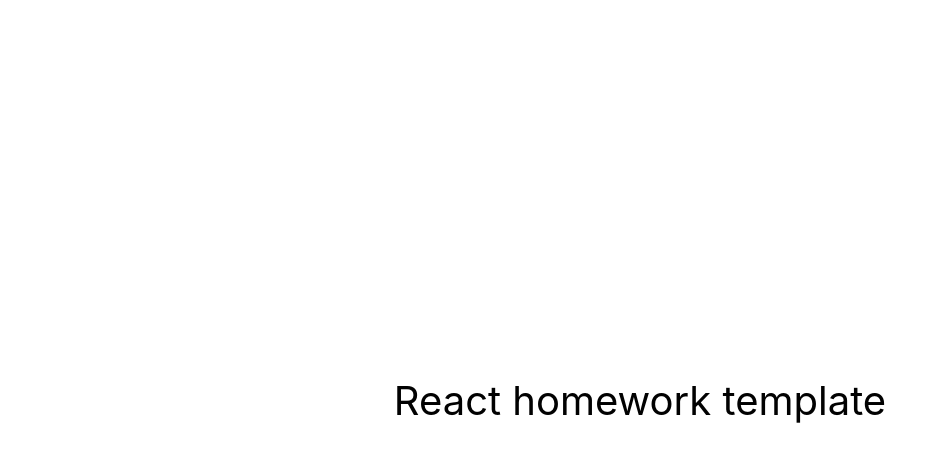
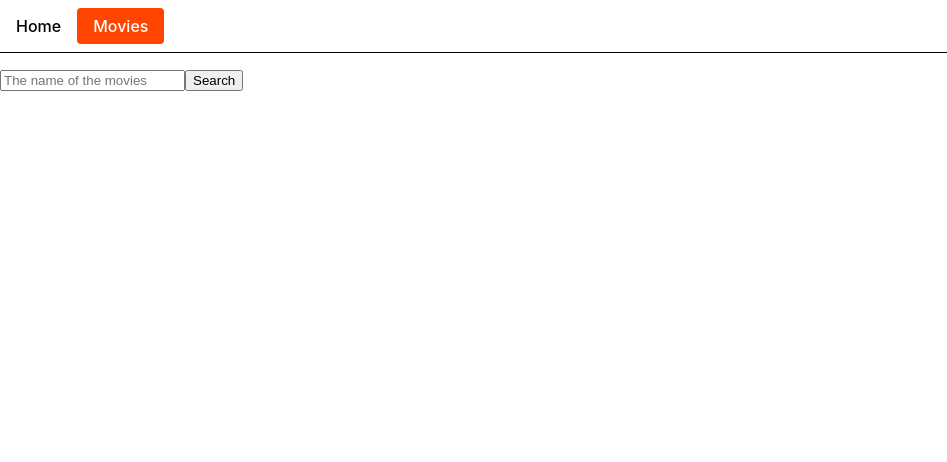
Before and after one commit to sps-paska-it/goit-react-hw-05-movies, a React (Create React App) app: page /movies in a window 1280 px wide. Shown: the top 462 px of the page, without its empty margins (0-947 px from the left). Built offline with nearby package versions, Linux system fonts and the light colour scheme.

Commit message:
first commit

```diff
--- a/package.json
+++ b/package.json
@@ -4,11 +4,15 @@
   "private": true,
   "homepage": "https://sps-paska-it.github.io/goit-react-hw-05-movies/",
   "dependencies": {
+    "@emotion/styled": "^11.10.8",
     "@testing-library/jest-dom": "^5.16.3",
     "@testing-library/react": "^12.1.4",
     "@testing-library/user-event": "^13.5.0",
+    "axios": "^1.4.0",
+    "browser-router": "^0.2.0",
     "react": "^18.1.0",
     "react-dom": "^18.1.0",
+    "react-router-dom": "^6.11.1",
     "react-scripts": "5.0.1",
     "web-vitals": "^2.1.3"
   },
--- /dev/null
+++ b/src/api/fetch-movies.js
@@ -0,0 +1,17 @@
+import axios from 'axios';
+
+const URL = 'https://api.themoviedb.org/3';
+const KEY = '5a1775956ea4e1cf9e88872469faee97';
+const mediaType = 'movie'; // або "tv" або "person"
+const timeWindow = 'day'; // або "week"
+const option = `trending/${mediaType}/${timeWindow}`;
+
+export const fetchMovieas = async () => {
+  const requestURL = `${URL}/${option}?trending&movie&day&api_key=${KEY}`;
+
+  const { data } = await axios.get(requestURL);
+  return data;
+};
+
+// const base =
+//   'https://api.themoviedb.org/3/movie/550?api_key=5a1775956ea4e1cf9e88872469faee97';
--- a/src/components/App.jsx
+++ /dev/null
@@ -1,16 +0,0 @@
-export const App = () => {
-  return (
-    <div
-      style={{
-        height: '100vh',
-        display: 'flex',
-        justifyContent: 'center',
-        alignItems: 'center',
-        fontSize: 40,
-        color: '#010101'
-      }}
-    >
-      React homework template
-    </div>
-  );
-};
--- /dev/null
+++ b/src/components/App/App.jsx
@@ -0,0 +1,23 @@
+import { Route, Routes } from 'react-router-dom';
+import { Home } from 'page/Home';
+import { Movies } from 'page/Movies';
+import { Header, Link } from './App.styled';
+
+export const App = () => {
+  return (
+    <>
+      <Header>
+        <nav>
+          <Link to="/" end>
+            Home
+          </Link>
+          <Link to="/movies">Movies</Link>
+        </nav>
+      </Header>
+      <Routes>
+        <Route path="/" element={<Home />} />
+        <Route path="/movies" element={<Movies />} />
+      </Routes>
+    </>
+  );
+};
--- /dev/null
+++ b/src/components/App/App.styled.js
@@ -0,0 +1,29 @@
+import styled from '@emotion/styled';
+import { NavLink } from 'react-router-dom';
+
+export const Header = styled.header`
+  display: flex;
+  align-items: center;
+  justify-content: space-between;
+  gap: 12px;
+  padding: 8px 0;
+  margin-bottom: 16px;
+  border-bottom: 1px solid black;
+
+  > nav {
+    display: flex;
+  }
+`;
+
+export const Link = styled(NavLink)`
+  padding: 8px 16px;
+  border-radius: 4px;
+  text-decoration: none;
+  color: black;
+  font-weight: 500;
+
+  &.active {
+    color: white;
+    background-color: orangered;
+  }
+`;
--- a/src/index.js
+++ b/src/index.js
@@ -1,10 +1,13 @@
 import React from 'react';
 import ReactDOM from 'react-dom/client';
-import { App } from 'components/App';
+import { BrowserRouter } from 'react-router-dom';
+import { App } from 'components/App/App';
 import './index.css';
 
 ReactDOM.createRoot(document.getElementById('root')).render(
   <React.StrictMode>
-    <App />
+    <BrowserRouter>
+      <App />
+    </BrowserRouter>
   </React.StrictMode>
 );
--- /dev/null
+++ b/src/page/Home.js
@@ -0,0 +1,25 @@
+import { fetchMovieas } from 'api/fetch-movies';
+import { useEffect, useState } from 'react';
+
+export const Home = () => {
+  const [movies, setMovies] = useState([]);
+
+  useEffect(() => {
+    // setIsLoading(true);
+    fetchMovieas().then(({ results }) => {
+      setMovies(results);
+      console.log(results);
+    });
+  }, []);
+
+  return (
+    <>
+      <h1>Trending today</h1>
+      <ul>
+        {movies.map(({ id, title }) => {
+          return <li key={id}>{title}</li>;
+        })}
+      </ul>
+    </>
+  );
+};
--- /dev/null
+++ b/src/page/Movies.js
@@ -0,0 +1,28 @@
+import { useState } from 'react';
+
+export const Movies = () => {
+  const [queryMovie, seQuerytMovie] = useState('');
+
+  const handleSubmit = e => {
+    e.preventDefault();
+    // onAddContact(newContact);
+    seQuerytMovie('');
+  };
+
+  return (
+    <form onSubmit={handleSubmit}>
+      <input
+        type="text"
+        name="movie"
+        value={queryMovie}
+        pattern="^[a-zA-Z]+(([',. -][a-zA-Z ])?[a-zA-Z]*)*$"
+        title="Please enter a valid movie name consisting of only letters and optionally separated by spaces, commas, periods, apostrophes, or hyphens."
+        placeholder="The name of the movies"
+        required
+        onChange={e => seQuerytMovie(e.target.value.trim())}
+      />
+
+      <button type="submit">Search</button>
+    </form>
+  );
+};
```
Also changed, not shown: 1 other file (tests, documents, lock files or other folders).
